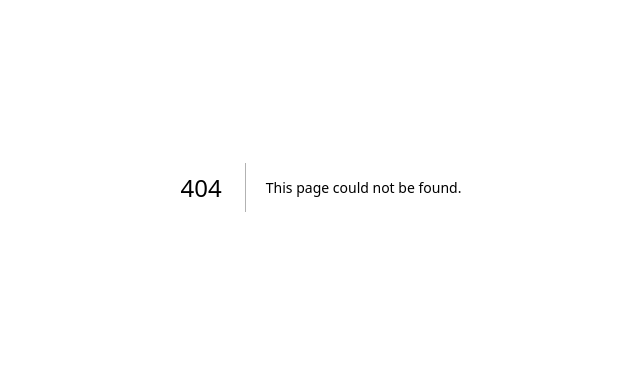
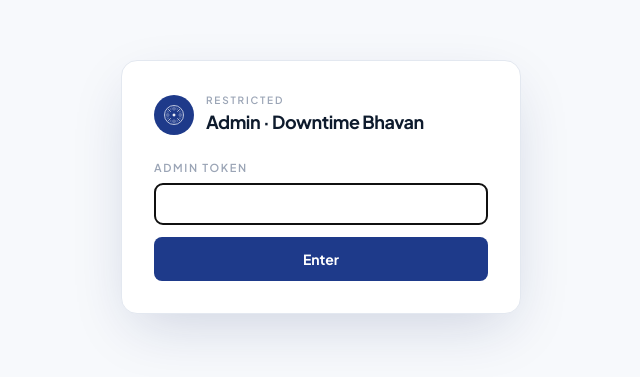
Before and after one commit to cd-amanRepos/downtime-bhavan, a Next.js app in the folder apps/web/: page /admin/login in a window 1280 px wide. Before the commit this address had no page. Shown: the part 213-590 px from the top of the page, without its empty margins (319-959 px from the left). Built offline with nearby package versions, Linux system fonts and the light colour scheme.

Commit message:
feat(admin): login + logout endpoints + login page

```diff
--- /dev/null
+++ b/apps/web/app/admin/login/page.tsx
@@ -0,0 +1,61 @@
+'use client';
+
+import { Suspense, useState } from 'react';
+import { useRouter, useSearchParams } from 'next/navigation';
+import { AshokaMark } from '@/components/AshokaMark';
+
+function LoginForm() {
+  const [token, setToken] = useState('');
+  const [busy, setBusy] = useState(false);
+  const [error, setError] = useState('');
+  const router = useRouter();
+  const params = useSearchParams();
+  const from = params.get('from') ?? '/admin';
+
+  async function submit(e: React.FormEvent) {
+    e.preventDefault();
+    setError('');
+    setBusy(true);
+    const res = await fetch('/api/admin/login', {
+      method: 'POST',
+      headers: { 'Content-Type': 'application/json' },
+      body: JSON.stringify({ token }),
+    });
+    // eslint-disable-next-line @typescript-eslint/no-explicit-any
+    if (res.ok) router.push(from as any);
+    else { setError('Wrong token.'); setBusy(false); }
+  }
+
+  return (
+    <form onSubmit={submit} className="bg-[var(--color-paper)] border border-[var(--color-border)] rounded-2xl p-8 w-full max-w-[400px] shadow-[0_20px_60px_-12px_rgba(15,31,95,0.18)]">
+      <div className="flex items-center gap-3 mb-6">
+        <div className="w-10 h-10 rounded-full bg-[var(--color-blue)] flex items-center justify-center text-white">
+          <AshokaMark size={28} />
+        </div>
+        <div>
+          <p className="text-[10px] uppercase tracking-[0.18em] font-semibold text-[var(--color-ink-faint)]">Restricted</p>
+          <h1 className="text-lg font-bold tracking-tight">Admin · Downtime Bhavan</h1>
+        </div>
+      </div>
+      <label className="block text-[11px] font-semibold uppercase tracking-[0.15em] text-[var(--color-ink-faint)] mb-1.5">Admin token</label>
+      <input type="password" value={token} onChange={(e) => setToken(e.target.value)}
+             autoFocus required
+             className="w-full border border-[var(--color-border-strong)] rounded-lg px-3 py-2.5 text-sm font-mono mb-3 bg-[var(--color-paper)]" />
+      {error && <p className="text-xs text-[var(--color-red)] font-semibold mb-3">{error}</p>}
+      <button type="submit" disabled={busy}
+              className="w-full bg-[var(--color-blue)] text-white px-5 py-3 rounded-lg text-sm font-bold hover:bg-[var(--color-blue-deep)] disabled:opacity-50">
+        {busy ? 'Verifying...' : 'Enter'}
+      </button>
+    </form>
+  );
+}
+
+export default function Page() {
+  return (
+    <main className="min-h-screen flex items-center justify-center px-4 bg-[var(--color-bg)]">
+      <Suspense fallback={null}>
+        <LoginForm />
+      </Suspense>
+    </main>
+  );
+}
--- /dev/null
+++ b/apps/web/app/api/admin/login/route.ts
@@ -0,0 +1,25 @@
+import { NextResponse } from 'next/server';
+import { signAdminCookie, ADMIN_TOKEN, COOKIE_NAME } from '@/lib/admin-auth';
+
+export const dynamic = 'force-dynamic';
+
+export async function POST(req: Request) {
+  let token: string;
+  try { ({ token } = await req.json() as { token: string }); }
+  catch { return NextResponse.json({ error: 'invalid_json' }, { status: 400 }); }
+
+  if (token !== ADMIN_TOKEN()) {
+    return NextResponse.json({ error: 'unauthorized' }, { status: 401 });
+  }
+
+  const cookie = await signAdminCookie(ADMIN_TOKEN());  // AWAIT — async after Task 1 fix
+  const res = NextResponse.json({ ok: true });
+  res.cookies.set(COOKIE_NAME, cookie, {
+    httpOnly: true,
+    secure: process.env.NODE_ENV === 'production',
+    sameSite: 'lax',
+    path: '/',
+    maxAge: 7 * 24 * 60 * 60,
+  });
+  return res;
+}
--- /dev/null
+++ b/apps/web/app/api/admin/logout/route.ts
@@ -0,0 +1,10 @@
+import { NextResponse } from 'next/server';
+import { COOKIE_NAME } from '@/lib/admin-auth';
+
+export const dynamic = 'force-dynamic';
+
+export async function POST() {
+  const res = NextResponse.json({ ok: true });
+  res.cookies.delete(COOKIE_NAME);
+  return res;
+}
```
